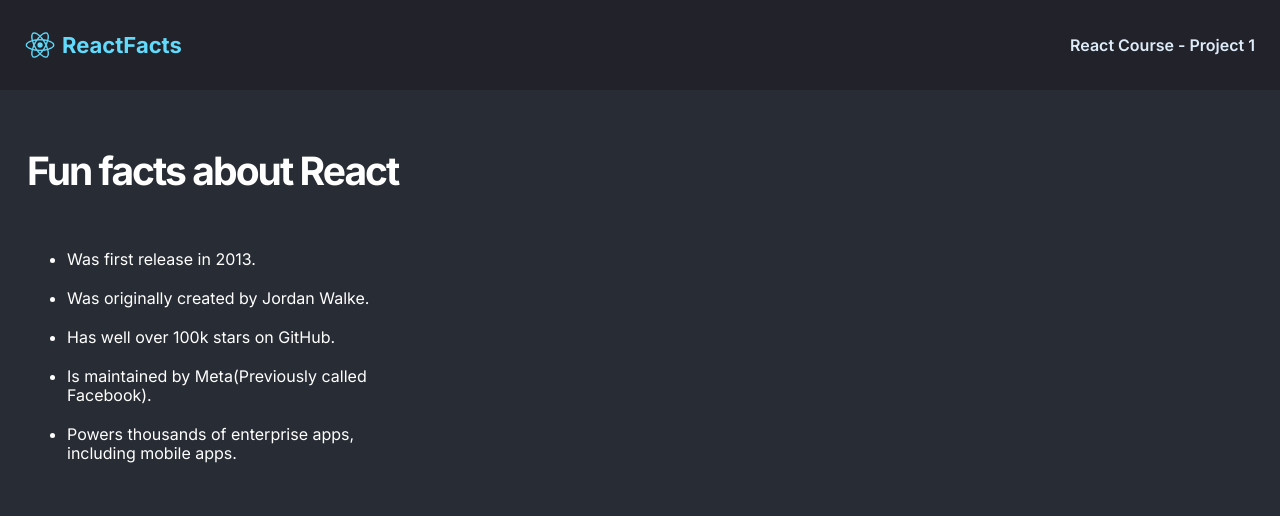
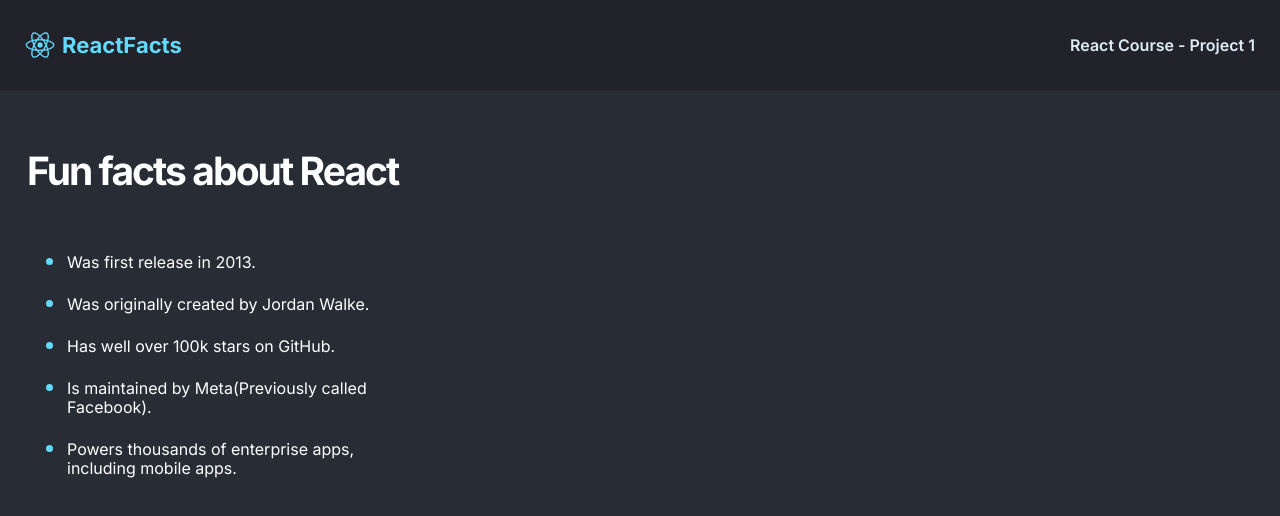
Before and after one commit to ceejayv3288/react-tutorial, a React (Create React App) app: page / in a window 1280 px wide. Shown: the top 516 px of the page. Built offline with nearby package versions, Linux system fonts and the light colour scheme.

Commit message:
Change bullet list color using marker

```diff
--- a/src/style.css
+++ b/src/style.css
@@ -58,3 +58,8 @@ main {
     line-height: 19px;
     padding-block: 10px;
 }
+
+.main--facts > li::marker {
+    font-size: 1.4em;
+    color: #61DAFB;
+}
```
